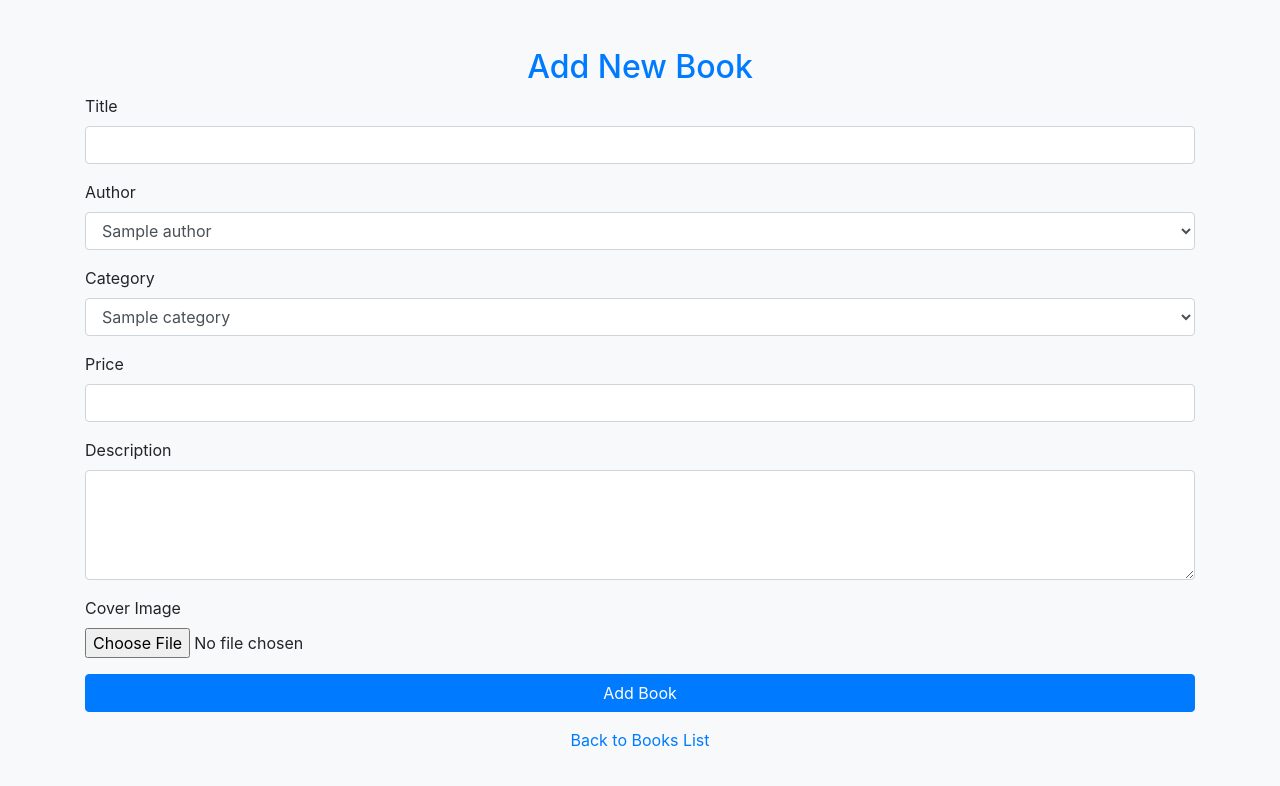
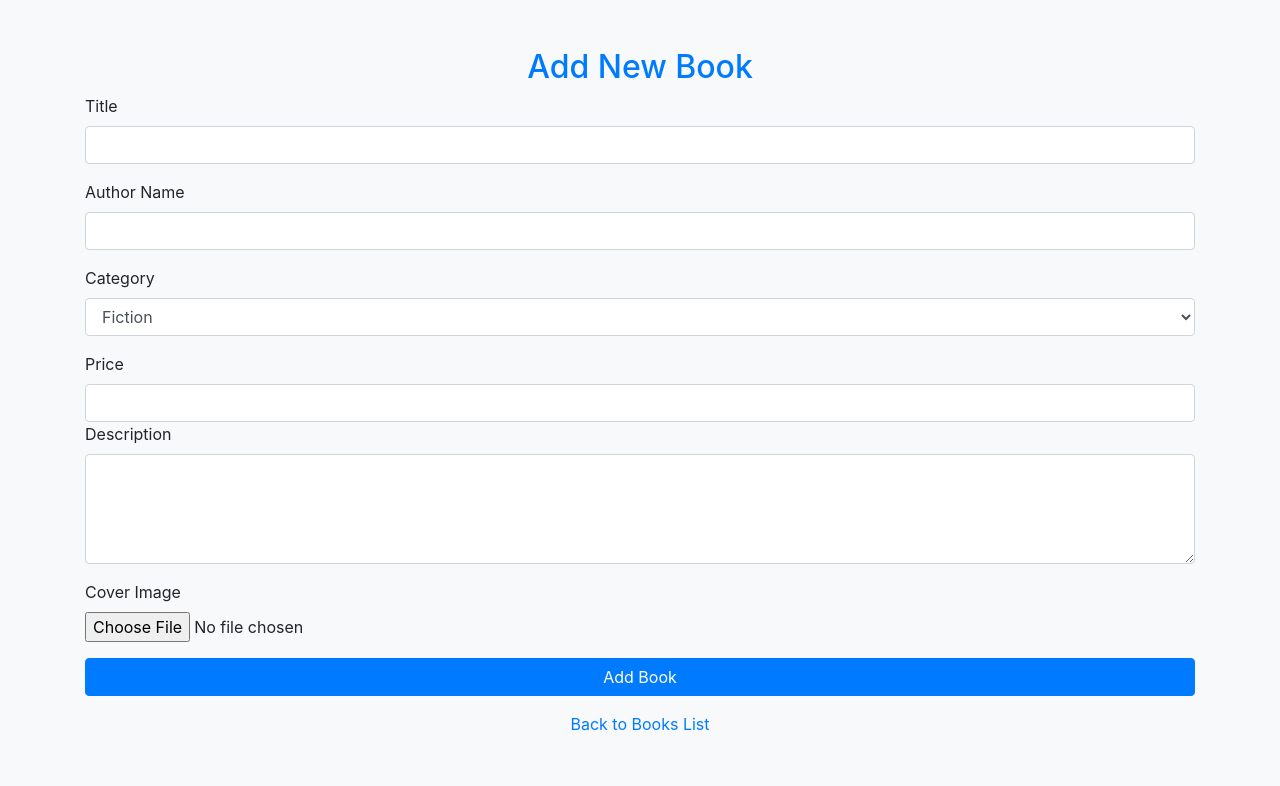
Before and after one commit to VRUND1923/bookstore, a PHP site: page /add_book.php in a window 1280 px wide. Shown: the top 786 px of the page. Run offline with PHP 8.4, Linux system fonts and the light colour scheme; tables that the repository leaves empty or names only in its code hold one stand-in row (values such as "Sample post").

Commit message:
Initial commit

```diff
--- a/add_book.php
+++ b/add_book.php
@@ -2,41 +2,63 @@
 session_start();
 include 'db.php'; // Include your database connection file
 
+// FTP credentials
+$ftp_server = "ftpupload.net";
+$ftp_user = "if0_38768111";
+$ftp_pass = "f7emjnvo9XM5U";
+$ftp_dir = "/htdocs/uploads/";
+
 if ($_SERVER["REQUEST_METHOD"] == "POST") {
-    // Retrieve form data
     $title = $_POST['title'];
-    $author_id = $_POST['author_id'];
+    $author_name = $_POST['author_name']; // Changed to author_name
     $category_id = $_POST['category_id'];
-    $cover_image = $_FILES['cover_image']['name'];
     $price = $_POST['price'];
     $description = $_POST['description'];
 
-    // Move the uploaded file to the desired directory
-    move_uploaded_file($_FILES['cover_image']['tmp_name'], "uploads/" . $cover_image);
+    // Handle image upload via FTP
+    $cover_image = $_FILES['cover_image']['name'];
+    $tmp_name = $_FILES['cover_image']['tmp_name'];
+    $ext = pathinfo($cover_image, PATHINFO_EXTENSION);
+    $filename = uniqid("book_", true) . "." . $ext;
+    $ftp_path = $ftp_dir . $filename;
 
-    // Prepare the SQL statement
-    $stmt = $conn->prepare("INSERT INTO books (title, author_id, category_id, cover_image, price, description) VALUES (?, ?, ?, ?, ?, ?)");
+    $ftp_conn = ftp_connect($ftp_server);
+    $upload_success = false;
 
-    // Bind parameters
-    // Here, we are binding 6 variables: title (string), author_id (integer), category_id (integer), cover_image (string), price (decimal), description (string)
-    $stmt->bind_param("siisss", $title, $author_id, $category_id, $cover_image, $price, $description);
+    if ($ftp_conn && ftp_login($ftp_conn, $ftp_user, $ftp_pass)) {
+        ftp_pasv($ftp_conn, true);
+        if (ftp_put($ftp_conn, $ftp_path, $tmp_name, FTP_BINARY)) {
+            $upload_success = true;
+        }
+        ftp_close($ftp_conn);
+    }
 
-    // Execute the statement
+    if ($upload_success) {
+        // Save only the filename in the DB
+        $stmt = $conn->prepare("INSERT INTO books (title, author_name, category_id, cover_image, price, description) VALUES (?, ?, ?, ?, ?, ?)");
+        $stmt->bind_param("ssiiss", $title, $author_name, $category_id, $filename, $price, $description);
+
         if ($stmt->execute()) {
-        // Redirect or show success message
             header("Location: view_books.php");
             exit();
         } else {
-        echo "Error: " . $stmt->error; // Show error if execution fails
+            echo "Error: " . $stmt->error;
         }
 
-    // Close the statement
         $stmt->close();
+    } else {
+        echo "<div style='color:red;'>Failed to upload image to FTP server.</div>";
+    }
 }
 
-// Fetch authors and categories for the form (optional)
-$authors = $conn->query("SELECT * FROM authors");
-$categories = $conn->query("SELECT * FROM categories");
+// Fetch categories (you can also hardcode them if you prefer)
+$categories = [
+    1 => "Fiction",
+    2 => "Non-Fiction",
+    3 => "Science",
+    4 => "Biography",
+    5 => "Fantasy"
+];
 ?>
 
 <!DOCTYPE html>
@@ -45,6 +67,23 @@ $categories = $conn->query("SELECT * FROM categories");
     <meta charset="UTF-8">
     <title>Add Book</title>
     <link rel="stylesheet" href="https://stackpath.bootstrapcdn.com/bootstrap/4.5.2/css/bootstrap.min.css">
+    <style>
+        body {
+            background-color: #f8f9fa;
+        }
+        h1, h2 {
+            color: #343a40;
+        }
+        .navbar {
+            margin-bottom: 20px;
+        }
+        .table {
+            margin-top: 20px;
+        }
+        .btn {
+            margin-top: 10px;
+        }
+    </style>
 </head>
 <body class="bg-light">
 <div class="container mt-5">
@@ -55,25 +94,20 @@ $categories = $conn->query("SELECT * FROM categories");
             <input type="text" name="title" class="form-control" required>
         </div>
         <div class="form-group">
-            <label>Author</label>
-            <select name="author_id" class="form-control" required>
-                <?php while ($author = $authors->fetch_assoc()): ?>
-                    <option value="<?php echo $author['id']; ?>"><?php echo $author['name']; ?></option>
-                <?php endwhile; ?>
-            </select>
+            <label>Author Name</label>
+            <input type="text" name="author_name" class="form-control" required> <!-- Changed to text input -->
         </div>
         <div class="form-group">
             <label>Category</label>
             <select name="category_id" class="form-control" required>
-                <?php while ($category = $categories->fetch_assoc()): ?>
-                    <option value="<?php echo $category['id']; ?>"><?php echo $category['name']; ?></option>
-                <?php endwhile; ?>
+                <?php foreach ($categories as $id => $name): ?>
+                    <option value="<?php echo $id; ?>"><?php echo $name; ?></option>
+                <?php endforeach; ?>
             </select>
         </div>
         <div class="form-group">
             <label>Price</label>
             <input type="number" name="price" class="form-control" step="0.01" required>
-        </div>
             <div class="form-group">
             <label>Description</label>
             <textarea name="description" class="form-control" rows="4" required></textarea>
```
Also changed, not shown: edit_book.php (+24 -15 lines), index.php (+3 -6 lines), login.php (+0 -28 lines), register.php (+0 -31 lines), view_books.php (+28 -3 lines), styles.css (renamed from css/styles.css). Lines whose indentation alone changed are shown as unchanged.
